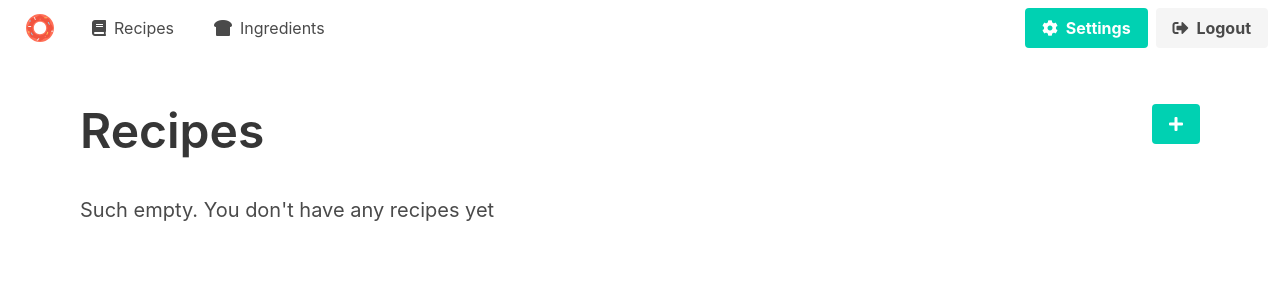
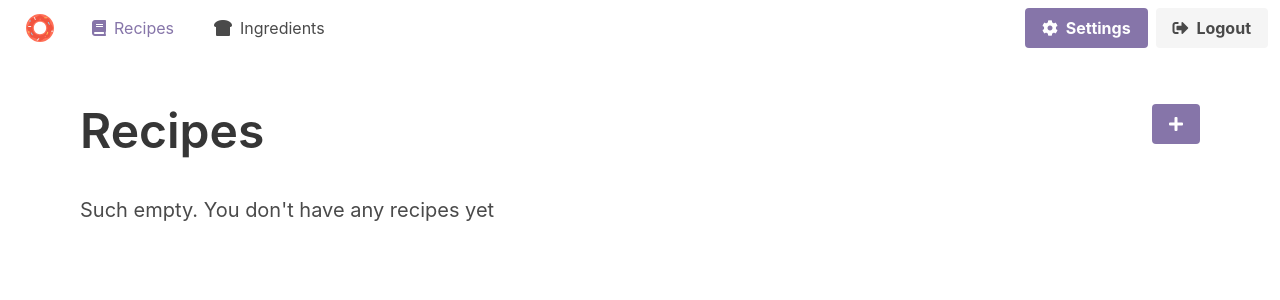
Before and after one commit to davidcedresx/recipely.xyz, a Vue app in the folder frontend/: page /#/recipes in a window 1280 px wide. Shown: the top 300 px of the page. Built offline with nearby package versions, Linux system fonts and the light colour scheme.

Commit message:
configure sass and navbar links

```diff
--- a/frontend/package.json
+++ b/frontend/package.json
@@ -21,6 +21,8 @@
     "bulma": "^0.9.2",
     "eslint": "^6.7.2",
     "eslint-plugin-vue": "^7.0.0-0",
+    "sass": "^1.32.6",
+    "sass-loader": "^10.1.1",
     "vue-router": "^4.0.3"
   },
   "eslintConfig": {
--- a/frontend/src/components/Navbar.vue
+++ b/frontend/src/components/Navbar.vue
@@ -1,10 +1,12 @@
 <script>
 import { reactive } from "vue"
+import { useRoute } from "vue-router"
 
 export default {
   name: "Navbar",
   setup() {
     const state = reactive({ open: false })
+    const route = useRoute()
 
     function logout() {
       localStorage.removeItem("token")
@@ -14,7 +16,12 @@ export default {
       state.open = !state.open
     }
 
-    return { state, logout, toggleOpen }
+    function routeIs(name) {
+      console.log(route.name)
+      return route.name === name
+    }
+
+    return { state, logout, toggleOpen, routeIs }
   }
 }
 </script>
@@ -42,26 +49,39 @@ export default {
 
     <div id="navbar" class="navbar-menu" :class="{ 'is-active': state.open }">
       <div class="navbar-start">
-        <router-link class="navbar-item mr-4" to="/recipes"
-          ><i class="fa fa-book pr-2" /> Recipes</router-link
+        <router-link
+          class="navbar-item mr-4"
+          :class="{ 'is-active': routeIs('recipes') }"
+          to="/recipes"
         >
-        <router-link class="navbar-item" to="/ingredients">
+          <i class="fa fa-book pr-2" />
+          Recipes
+        </router-link>
+        <router-link
+          class="navbar-item"
+          :class="{ 'is-active': routeIs('ingredients') }"
+          to="/ingredients"
+        >
           <i class="fa fa-bread-slice pr-2" />
-          Ingredients</router-link
-        >
+          Ingredients
+        </router-link>
       </div>
 
       <div class="navbar-end">
         <div class="navbar-item">
           <div class="buttons">
             <router-link to="/settings" class="button is-primary">
-              <strong><i class="fa fa-cog mr-1" /> Settings</strong>
+              <strong>
+                <i class="fa fa-cog mr-1" />
+                Settings
+              </strong>
             </router-link>
-            <router-link to="/" class="button is-light" @click="logout"
-              ><strong
-                ><i class="fa fa-sign-out-alt mr-1" /> Logout</strong
-              ></router-link
-            >
+            <router-link to="/" class="button is-light" @click="logout">
+              <strong>
+                <i class="fa fa-sign-out-alt mr-1" />
+                Logout
+              </strong>
+            </router-link>
           </div>
         </div>
       </div>
--- a/frontend/src/main.js
+++ b/frontend/src/main.js
@@ -1,11 +1,10 @@
 import { createApp } from 'vue'
 import App from './App.vue'
 import router from './router'
+import './styles/main.scss'
 
 // styles
 import '@fortawesome/fontawesome-free/css/all.css'
-import 'bulma/css/bulma.css'
-import './styles/main.css'
 
 const app = createApp(App)
 
--- a/frontend/src/styles/main.css
+++ /dev/null
@@ -1,3 +0,0 @@
-body {
-    font-family: -apple-system, BlinkMacSystemFont, 'Segoe UI', Roboto Condensed, Oxygen, Ubuntu, Cantarell, 'Open Sans', 'Helvetica Neue', sans-serif;
-}
--- /dev/null
+++ b/frontend/src/styles/main.scss
@@ -0,0 +1,8 @@
+@charset "utf-8";
+
+$primary: #8675a9;
+$link: #c3aed6;
+$success: #efbbcf;
+$scheme-invert: $primary;
+
+@import "../../node_modules/bulma/bulma.sass";
--- /dev/null
+++ b/frontend/vue.config.js
@@ -0,0 +1,12 @@
+module.exports = {
+    // css: {
+    //   loaderOptions: {
+    //     css: {
+    //       // options here will be passed to css-loader
+    //     },
+    //     postcss: {
+    //       // options here will be passed to postcss-loader
+    //     }
+    //   }
+    // }
+  }
```
Also changed, not shown: frontend/src/router.js (+5 -5 lines), 1 other file (tests, documents, lock files or other folders).
